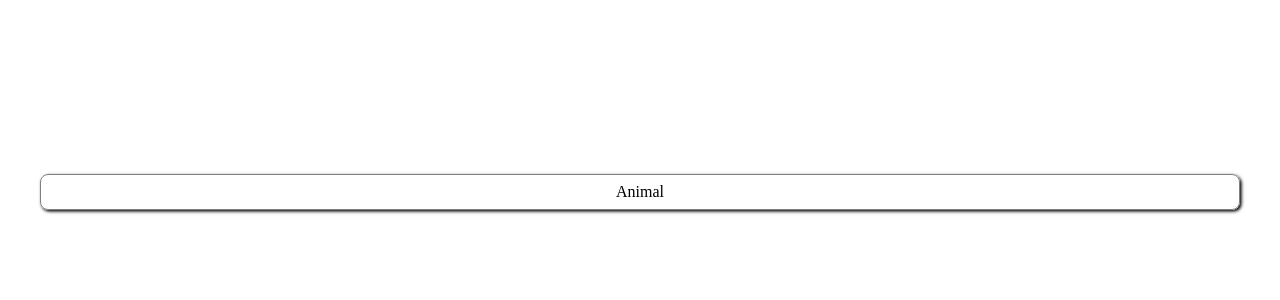
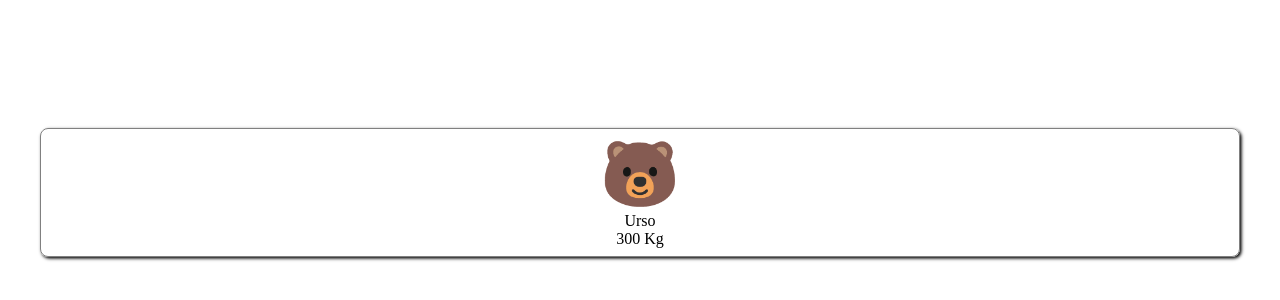
Before and after one commit to ufjf-dcc207/ufjf-dcc207-2024-3-a-atv03-Wilian2012, a React (Vite) app: page / in a window 1280 px wide. Shown: the part 208-508 px from the top of the page. Built offline with nearby package versions, Linux system fonts and the light colour scheme.

Commit message:
adiciona estilo basico

```diff
--- a/src/Animal.css
+++ b/src/Animal.css
@@ -5,3 +5,25 @@
     padding: 0.5em;
     border-radius: 0.5em;
 }
+
+.animal :nth-child(1){
+
+    font-size: 4em;
+}
+
+.animal:nth-child(2){
+
+    font-weight: 600;
+}
+
+.animal:nth-child(3){
+
+    opacity: 0.6;
+}
+
+.animal :nth-child(4){
+
+
+    background-color: brown;
+
+}
--- a/src/Animal.tsx
+++ b/src/Animal.tsx
@@ -1,5 +1,21 @@
 import "./Animal.css";
-export default function(){
 
-    return <div className="animal">Animal</div>
+
+interface AnimalProps {
+
+    icone:string;
+    nome: string;
+    peso: number;
+    exticao: boolean;
 }
+export default function Animal({icone,nome,peso, exticao}:
+
+AnimalProps) {
+
+    return <div className="animal">
+        <div>{icone}</div>
+        <div>{nome}</div>
+        <div>{peso} Kg</div>
+        <div>{exticao}</div>
+    </div>
+}
--- a/src/App.tsx
+++ b/src/App.tsx
@@ -4,9 +4,10 @@ import './App.css';
 function App() {
 
   return <div className="app">
-      <Animal/>
+      <Animal icone="🐻" nome="Urso" peso = {300} exticao={true}/>
 
   </div>;
+
 }
 
-export default App
+export default App;
```
